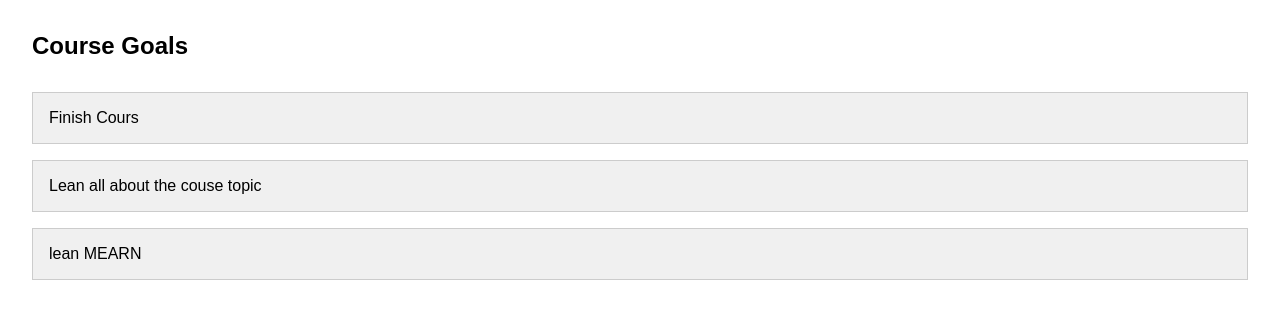
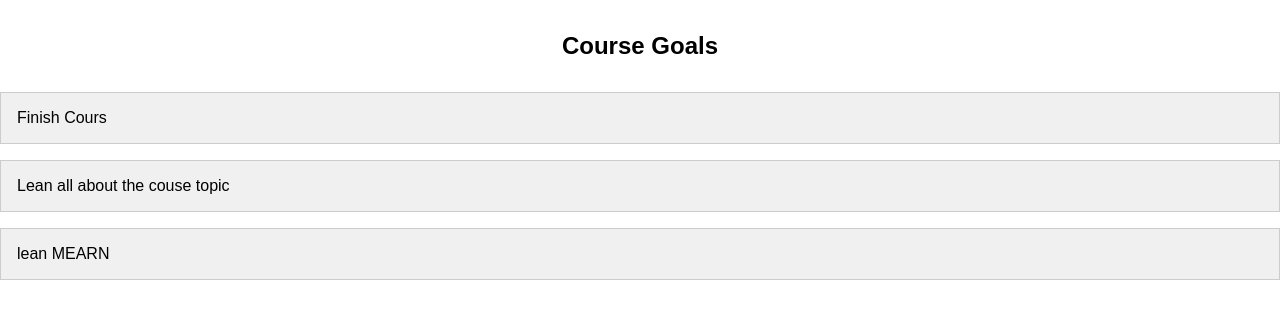
Before and after one commit to poudelnarayan/React-Refresher, a React (Create React App) app: page / in a window 1280 px wide. Shown: the top 318 px of the page. Built offline with nearby package versions, Linux system fonts and the light colour scheme.

Commit message:
component css

```diff
--- a/src/App.css
+++ b/src/App.css
@@ -1,16 +1,5 @@
-.goal-list {
-    list-style: none;
-    margin: 2rem 0;
-    padding: 0;
-}
-.course-goals {
+
+.course-goals h2 {
     margin: 2rem;
+    text-align: center;
   }
-
-
-.goal-list li {
-    margin: 1rem 0;
-    padding: 1rem;
-    border: 1px solid #ccc;
-    background: #f0f0f0;
-}
--- /dev/null
+++ b/src/components/GoalList.css
@@ -0,0 +1,11 @@
+.goal-list li {
+    margin: 1rem 0;
+    padding: 1rem;
+    border: 1px solid #ccc;
+    background: #f0f0f0;
+}
+.goal-list {
+    list-style: none;
+    margin: 2rem 0;
+    padding: 0;
+}
--- a/src/components/GoalList.js
+++ b/src/components/GoalList.js
@@ -1,4 +1,6 @@
 import React from "react";
+
+import './GoalList.css';
 
 const GoalList = () => {
   return (
```
